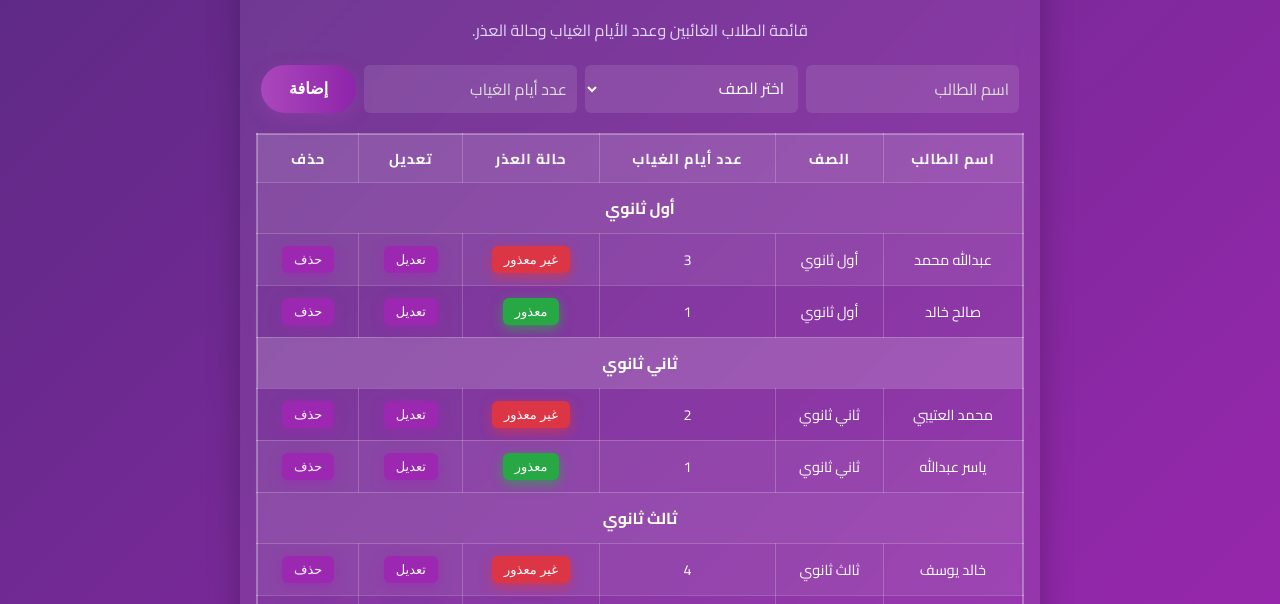
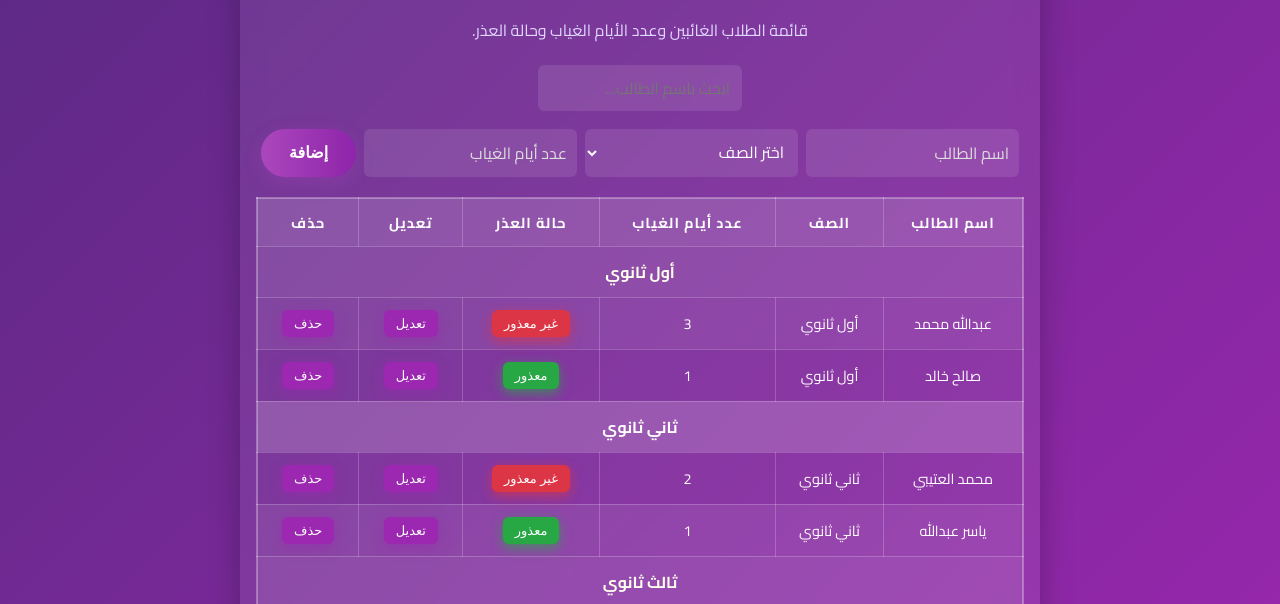
Before and after one commit to Eliasakkam/my-website1, a website: page pages/student_absence.html in a window 1280 px wide. Shown: the part 167-771 px from the top of the page. Drawn offline with Linux system fonts and the light colour scheme.

Commit message:
Add a search field

```diff
--- a/pages/student_absence.html
+++ b/pages/student_absence.html
@@ -1,7 +1,7 @@
 <!DOCTYPE html>
 <html lang="ar" dir="rtl">
 <head>
-  <meta charset="UTF-8" />
+  </div><meta charset="UTF-8" />
   <title>غياب الطلاب</title>
   <link href="https://fonts.googleapis.com/css2?family=Cairo:wght@400;700&display=swap" rel="stylesheet" />
   <meta name="viewport" content="width=device-width, initial-scale=1" />
@@ -232,16 +232,50 @@
 
     <p>قائمة الطلاب الغائبين وعدد الأيام الغياب وحالة العذر.</p>
 
+    <div style="text-align:center; margin-bottom:18px;">
+      <input
+        type="text"
+        id="searchInput"
+        placeholder="ابحث باسم الطالب..."
+        style="padding:8px 12px; border-radius:6px; border:none; font-family:'Cairo',sans-serif; font-size:1em; background:rgba(255,255,255,0.1); color:white; min-width:180px;"
+        oninput="filterTable()" />
+    </div>
     <form class="add-form" id="addAbsenceForm" onsubmit="addAbsence(event)">
       <input type="text" id="studentName" placeholder="اسم الطالب" required />
       <select id="studentClass" required>
-        <option value="">اختر الصف</option>
-        <option value="أول ثانوي">أول ثانوي</option>
-        <option value="ثاني ثانوي">ثاني ثانوي</option>
-        <option value="ثالث ثانوي">ثالث ثانوي</option>
+      <option value="">اختر الصف</option>
+      <option value="أول ثانوي">أول ثانوي</option>
+      <option value="ثاني ثانوي">ثاني ثانوي</option>
+      <option value="ثالث ثانوي">ثالث ثانوي</option>
       </select>
       <input type="number" id="absenceDays" placeholder="عدد أيام الغياب" min="1" required />
       <button type="submit" class="back-btn">إضافة</button>
+    </form>
+    <script>
+    function filterTable() {
+      const input = document.getElementById("searchInput");
+      const filter = input.value.trim();
+      const table = document.getElementById("absenceTable");
+      const trs = table.querySelectorAll("tbody tr");
+      let currentGroup = null;
+      trs.forEach(tr => {
+        if (tr.classList.contains("group-row")) {
+          currentGroup = tr;
+          tr.style.display = "";
+          return;
+        }
+        const nameTd = tr.querySelector("td");
+        if (!nameTd) return;
+        const name = nameTd.textContent || nameTd.innerText;
+        if (filter === "" || name.includes(filter)) {
+          tr.style.display = "";
+          if (currentGroup) currentGroup.style.display = "";
+        } else {
+          tr.style.display = "none";
+        }
+      });
+    }
+    </script>
     </form>
 
     <div class="table-wrapper">
```
